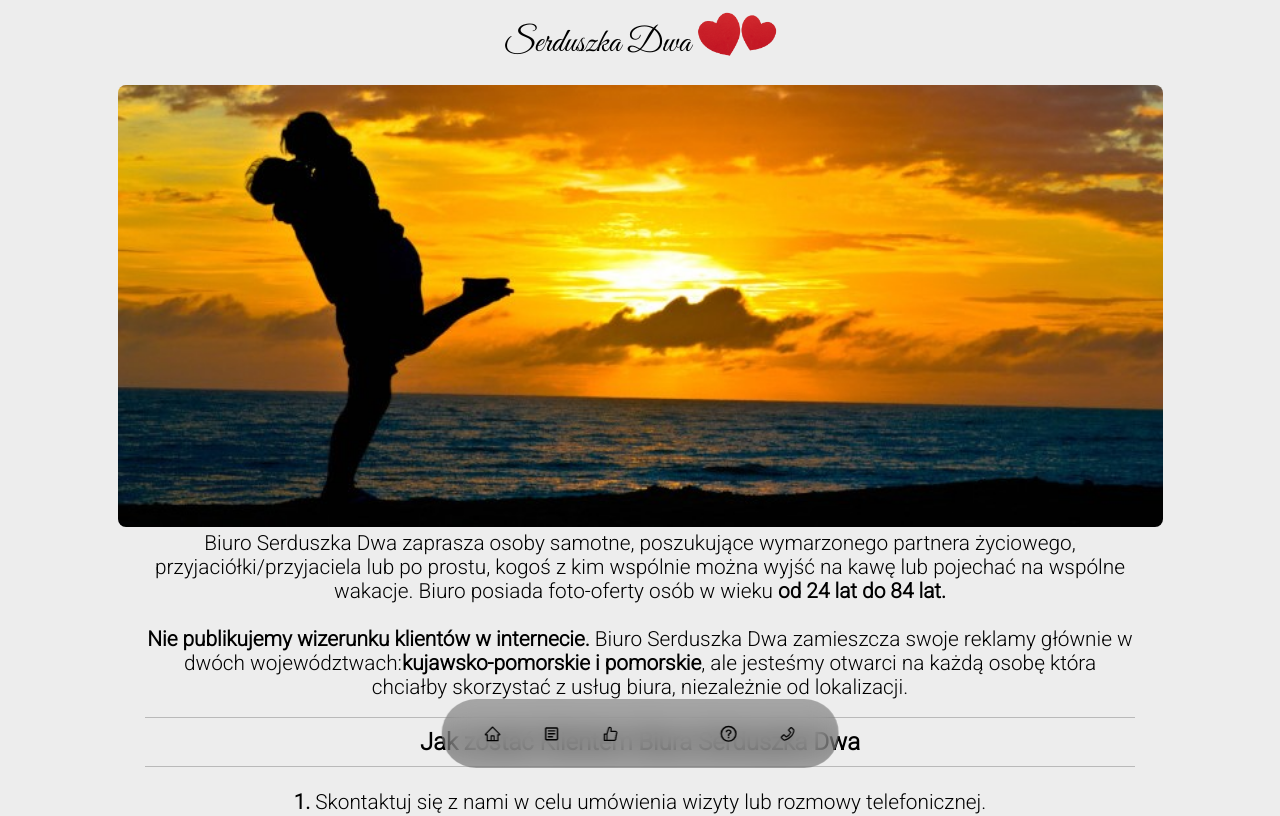
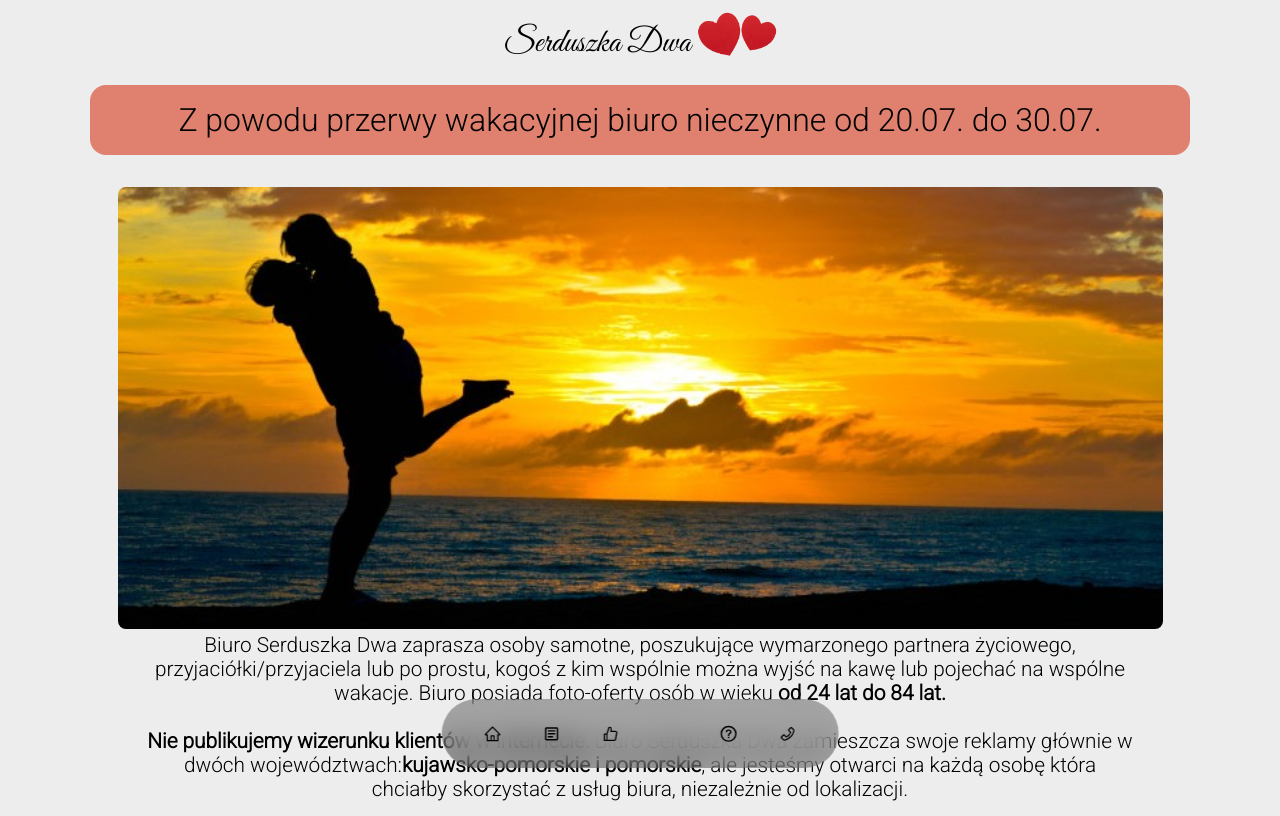
Before and after one commit to Vectari/serduszka-dwa, a React (Create React App) app: page / in a window 1280 px wide. Shown: the top 816 px of the page. Built offline with nearby package versions, Linux system fonts and the light colour scheme; some icons are missing.

Commit message:
feat: add new component to page

```diff
--- a/src/App.js
+++ b/src/App.js
@@ -5,12 +5,14 @@ import Rec from "./components/recommendations/recommendations";
 import PriceList from "./components/pricelist/pricelist";
 import Questions from "./components/questions/questions";
 import Contact from "./components/contact/contact";
+import { TopPageInfo } from "./components/toppageinfo/TopPageInfo";
 
 function App() {
   return (
     <>
       <NavBar />
       <Header />
+      <TopPageInfo info={"Z powodu przerwy wakacyjnej biuro nieczynne od 20.07. do 30.07."} />
       <Main />
       <Rec />
       <PriceList />
```
